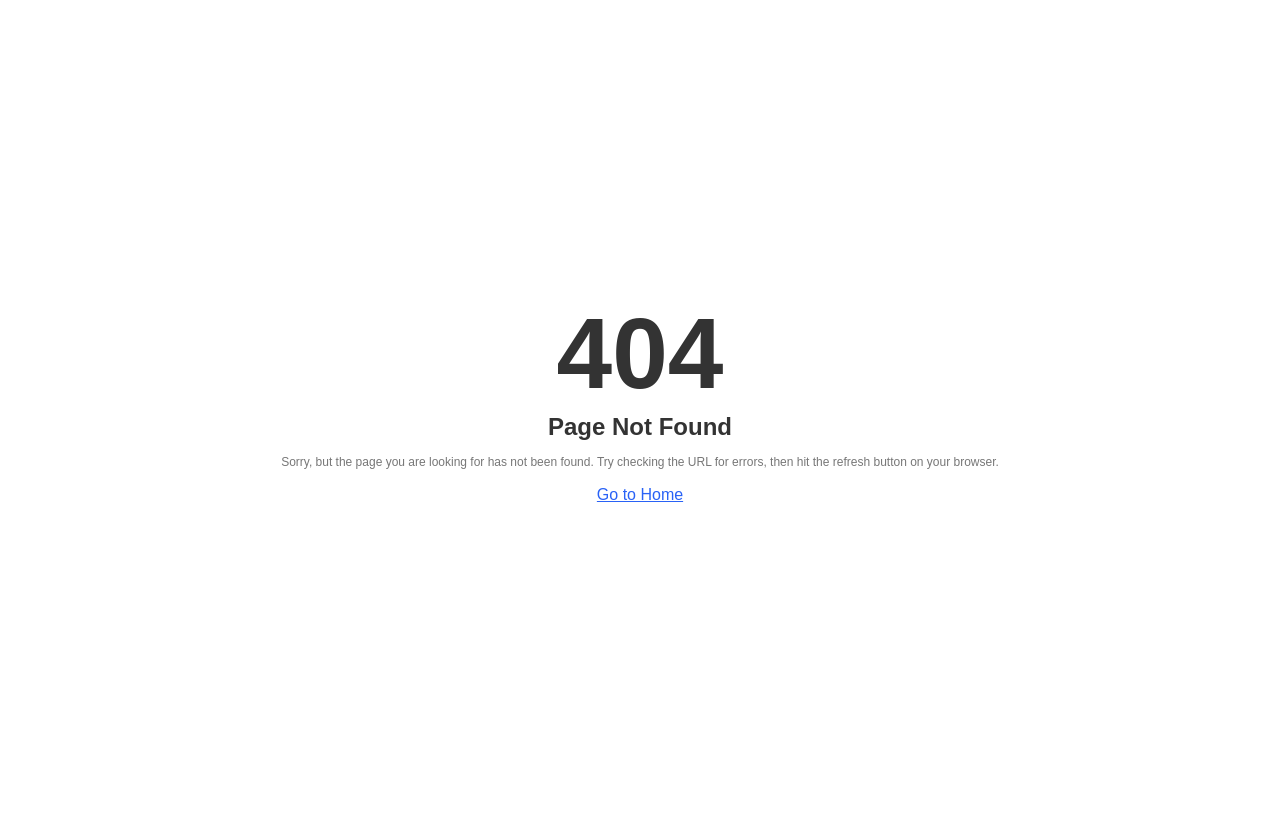
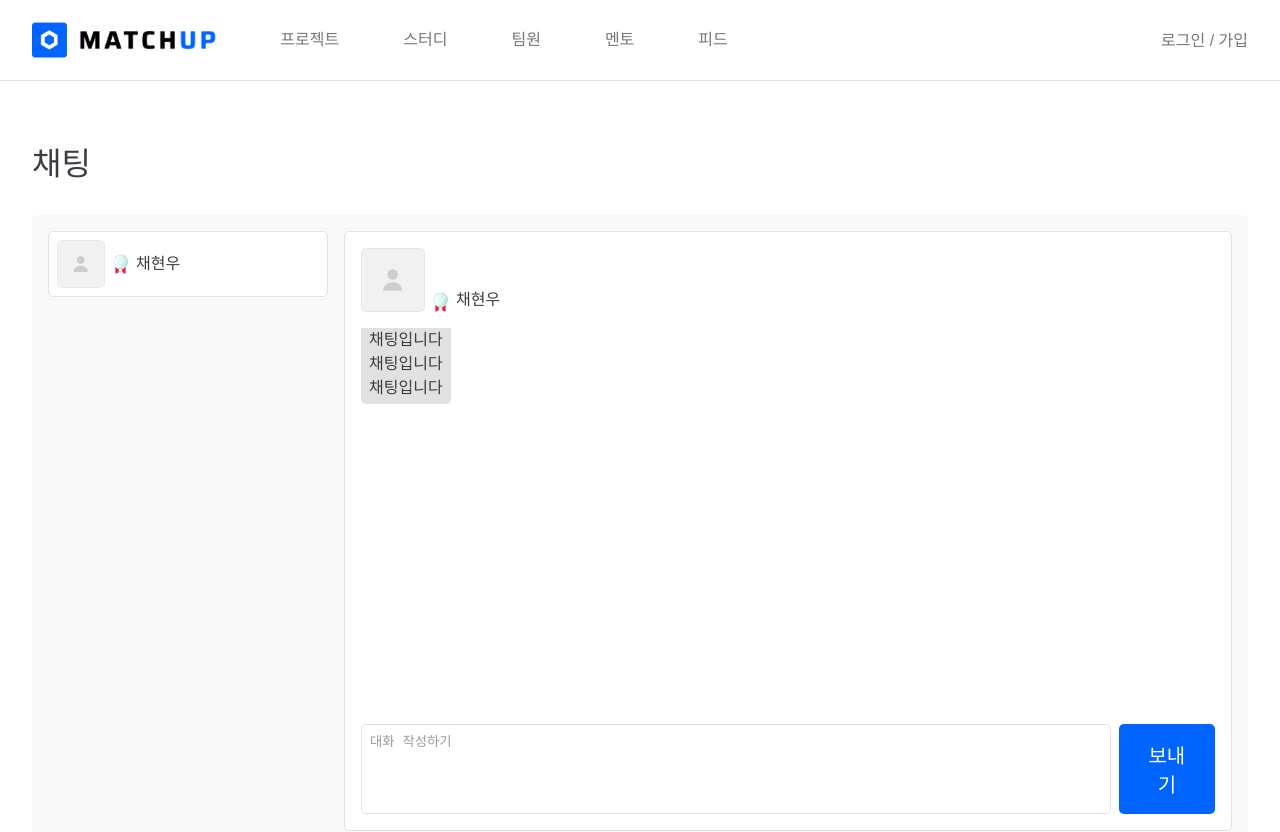
Before and after one commit to SWM14-HumanError/Match-Up-Frontend, a React (Vite) app: page /chat in a window 1280 px wide. Before the commit this address had no page. Shown: the top 832 px of the page. Before the commit the page ends 800 px from the top, so only its background shows below. Built offline with nearby package versions, Linux system fonts and the light colour scheme; a web font is replaced by a local one.

Commit message:
Feat: 채팅 페이지 생성 및 초기 디자인

```diff
--- a/src/App.tsx
+++ b/src/App.tsx
@@ -26,6 +26,7 @@ import TermsOfService from './pages/DummyPages/TermsOfService.tsx';
 import ProfileSetting from './pages/ProfilePage/ProfileSetting.tsx';
 import MyInquiryPage from './pages/DummyPages/MyInquiryPage.tsx';
 import MyLike from './pages/Mypage/MyLike.tsx';
+import ChatPage from './pages/DummyPages/ChatPage.tsx';
 import './App.css'
 
 function App() {
@@ -67,6 +68,7 @@ function App() {
 
           <Route path='/auth/mentor' element={<MentorAuthPage/>}/>
 
+          <Route path='/chat' element={<ChatPage/>}/>
 
           <Route path='/announcement' element={<Announcement/>}/>
           <Route path='/inquiry/personal' element={<Inquiry/>}/>
--- /dev/null
+++ b/src/pages/DummyPages/ChatPage.tsx
@@ -0,0 +1,62 @@
+import Navigation from '../../components/navigation/Navigation.tsx';
+import Footer from '../../components/Footer.tsx';
+import UserImage from '../../components/UserImage.tsx';
+import TierSvg from '../../components/svgs/Tier/TierSvg.tsx';
+
+import '../../styles/MainProjectPage.scss';
+import '../../styles/pages/CharPage.scss';
+
+function ChatPage() {
+  return (
+    <>
+      <Navigation/>
+
+      <div className='main_layout chat_page'>
+        <h1>채팅</h1>
+
+        <div className='chat_border_layout'>
+          <div className='chat_list_layout'>
+            <ul>
+              <ChatListItem/>
+            </ul>
+          </div>
+
+          <div className='chatting_layout'>
+            <div className='user_profile_layout'>
+              <UserImage profileImageURL='' />
+              <TierSvg width={15} height={20} tier={3} />
+              <span>채현우</span>
+            </div>
+
+            <ul className='chat_contents_layout'>
+              <li><span>채팅입니다</span></li>
+              <li><span>채팅입니다</span></li>
+              <li><span>채팅입니다</span></li>
+            </ul>
+
+            <div className='chat_submit_layout'>
+              <textarea name='' id='' placeholder='대화 작성하기'></textarea>
+              <button type='button'>보내기</button>
+            </div>
+          </div>
+        </div>
+
+
+      </div>
+
+      <Footer/>
+    </>
+  );
+}
+
+function ChatListItem() {
+  return (
+    <li>
+      <UserImage profileImageURL='' />
+      <TierSvg width={15} height={20} tier={3} />
+      <span>채현우</span>
+    </li>
+  );
+}
+
+export default ChatPage;
--- /dev/null
+++ b/src/styles/pages/CharPage.scss
@@ -0,0 +1,103 @@
+.chat_page {
+  h1 {
+    font-size: 32px;
+    margin: 64px 0 32px 0;
+  }
+
+  div.chat_border_layout {
+    display: grid;
+    grid-template-columns: 280px 1fr;
+    grid-gap: 16px;
+
+    padding: 16px;
+    border-radius: 5px;
+    background: #F9F9F9;
+    height: 600px;
+
+    div.chat_list_layout {
+      ul {
+        list-style: none;
+        padding: 0;
+        margin: 0;
+
+        li {
+          display: flex;
+          align-items: center;
+          gap: 8px;
+          padding: 8px;
+          border-radius: 5px;
+          cursor: pointer;
+          background: white;
+          border: 1px solid #E1E1E1;
+
+          &:hover, &.selected {
+            background: #E1E1E1;
+            border: 1px solid #0064FF;
+          }
+
+          img {
+            width: 48px;
+            height: 48px;
+            border-radius: 5px;
+          }
+        }
+      }
+    }
+
+    div.chatting_layout {
+      display: flex;
+      flex-direction: column;
+
+      background: white;
+      border-radius: 5px;
+      border: 1px solid #E1E1E1;
+      padding: 16px;
+    }
+
+    div.user_profile_layout {
+      display: flex;
+      align-items: flex-end;
+      gap: 8px;
+      position: sticky;
+      top: 0;
+      padding-bottom: 16px;
+      background: white;
+
+      img {
+        width: 64px;
+        height: 64px;
+        border-radius: 5px;
+      }
+    }
+
+    ul.chat_contents_layout {
+      flex: auto;
+      list-style: none;
+      gap: 16px;
+      padding: 0;
+      margin: 0;
+      overflow-y: auto;
+
+      span {
+        padding: 8px;
+        border-radius: 5px;
+        background: #E1E1E1;
+      }
+    }
+
+    div.chat_submit_layout {
+      display: flex;
+      align-items: center;
+      gap: 8px;
+
+      textarea {
+        width: 100%;
+        height: 100%;
+        border-radius: 5px;
+        border: 1px solid #E1E1E1;
+        padding: 8px;
+        resize: none;
+      }
+    }
+  }
+}
```
